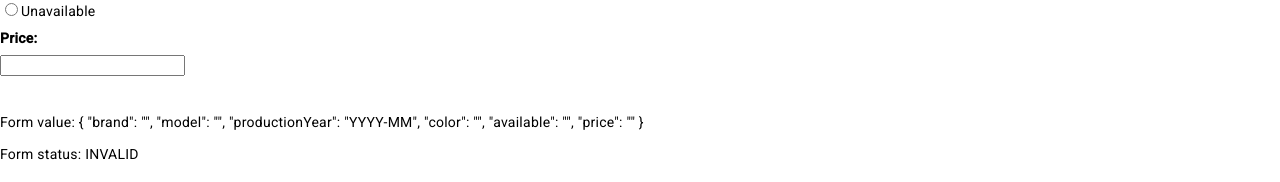
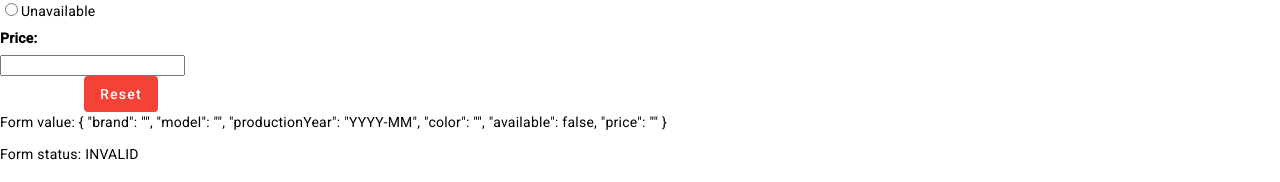
Before and after one commit to keidio/car-rental-project, an Angular app in the folder frontend/: page /cars in a window 1280 px wide. Shown: the part 584-766 px from the top of the page. Built offline with nearby package versions, Linux system fonts and the light colour scheme; no server answers.

Commit message:
Connecting car form to java backend - started

```diff
--- a/frontend/src/app/components/cars/cars.component.html
+++ b/frontend/src/app/components/cars/cars.component.html
@@ -107,6 +107,7 @@
 
     <br>
     <button [disabled]="!carForm.valid" type="submit" mat-flat-button color="warn">Submit</button>
+    <button type="reset" mat-flat-button color="warn">Reset</button>
   </form>
 
   <p>Form value: {{ carForm.value | json }}</p>
--- a/frontend/src/app/components/cars/cars.component.ts
+++ b/frontend/src/app/components/cars/cars.component.ts
@@ -26,7 +26,7 @@ import {FormControl, FormGroup, Validators} from "@angular/forms";
     model: new FormControl('', [Validators.required, Validators.minLength(2)]),
     productionYear: new FormControl('YYYY-MM', [Validators.required, Validators.minLength(7)] ),
     color: new FormControl('', Validators.required),
-    available: new FormControl('', Validators.required),
+    available: new FormControl(false, Validators.required),
     price: new FormControl('', [Validators.required, Validators.minLength(4)])
   });
 
@@ -42,9 +42,13 @@ import {FormControl, FormGroup, Validators} from "@angular/forms";
   ngOnInit() {
     this.dataSource.paginator = this.paginator;
     this.dataSource.sort = this.sort;
+    this.fetchCars();
+  }
+
+  private fetchCars() {
     this.carService.getAllCars()
       .subscribe(cars => {
-        this.cars=cars;
+        this.cars = cars;
         this.dataSource.data = this.cars;
         console.log(`results: ${JSON.stringify(cars, null, 2)}`);
       });
@@ -61,6 +65,13 @@ import {FormControl, FormGroup, Validators} from "@angular/forms";
 
   onSubmit() {
     console.log(`data to send: ${JSON.stringify(this.carForm.value, null, 2)}`);
+
+    this.carService.createCar(this.carForm.value as Car)
+      .subscribe(value => {
+        this.carForm.reset();
+        this.fetchCars();
+      });
+
   }
 
   get brand() {
@@ -87,4 +98,6 @@ import {FormControl, FormGroup, Validators} from "@angular/forms";
     return this.carForm.controls.price
   }
 
+
+
 }
--- a/frontend/src/app/models/car.ts
+++ b/frontend/src/app/models/car.ts
@@ -5,7 +5,7 @@ export interface Car{
   productionYear: string;
   color: string;
   available: boolean;
-  price: number;
+  price: string;
 }
 
 export enum Color{
--- a/frontend/src/app/models/links.ts
+++ b/frontend/src/app/models/links.ts
@@ -5,6 +5,8 @@ export const allClientsUrl =`${serverUrl}/api/clients`
 export const createClientUrl =`${serverUrl}/api/clients`
 
 export const allCarsUrl=`${serverUrl}/api/cars`
+
+export const createCarUrl = `${serverUrl}/api/cars`
 //local links
 export const homePageUrl = ''
 export const clientsPageUrl = 'clients'
--- a/frontend/src/app/services/car/car.service.ts
+++ b/frontend/src/app/services/car/car.service.ts
@@ -2,7 +2,7 @@ import { Injectable } from '@angular/core';
 import {HttpClient} from "@angular/common/http";
 import {Observable} from "rxjs";
 import {Car} from "../../models/car";
-import {allCarsUrl} from "../../models/links";
+import {allCarsUrl, createCarUrl} from "../../models/links";
 
 @Injectable({
   providedIn: 'root'
@@ -16,4 +16,8 @@ export class CarService {
   getAllCars(): Observable<Array<Car>>{
     return this.http.get<Array<Car>>(allCarsUrl)
   }
+
+  createCar(car: Car): Observable<Car> {
+    return this.http.post<Car>(createCarUrl, car);
+  }
 }
```
